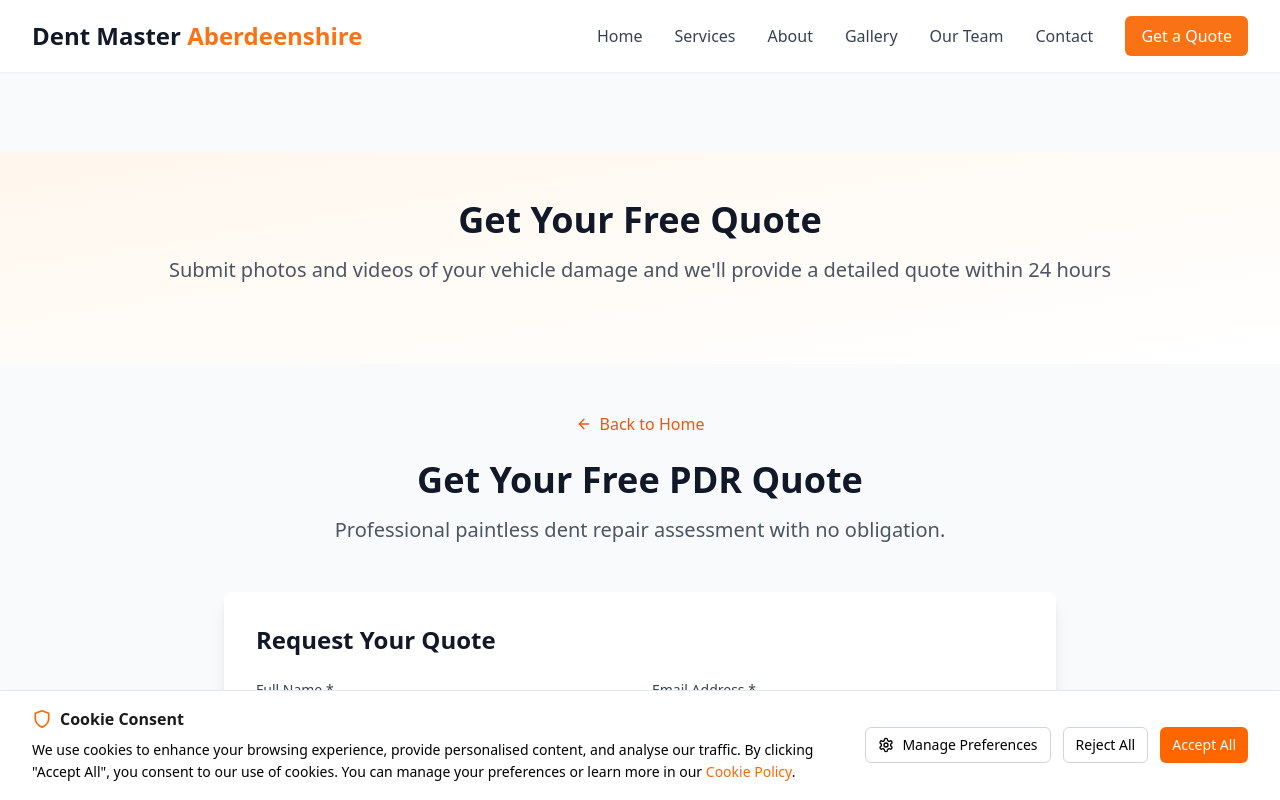
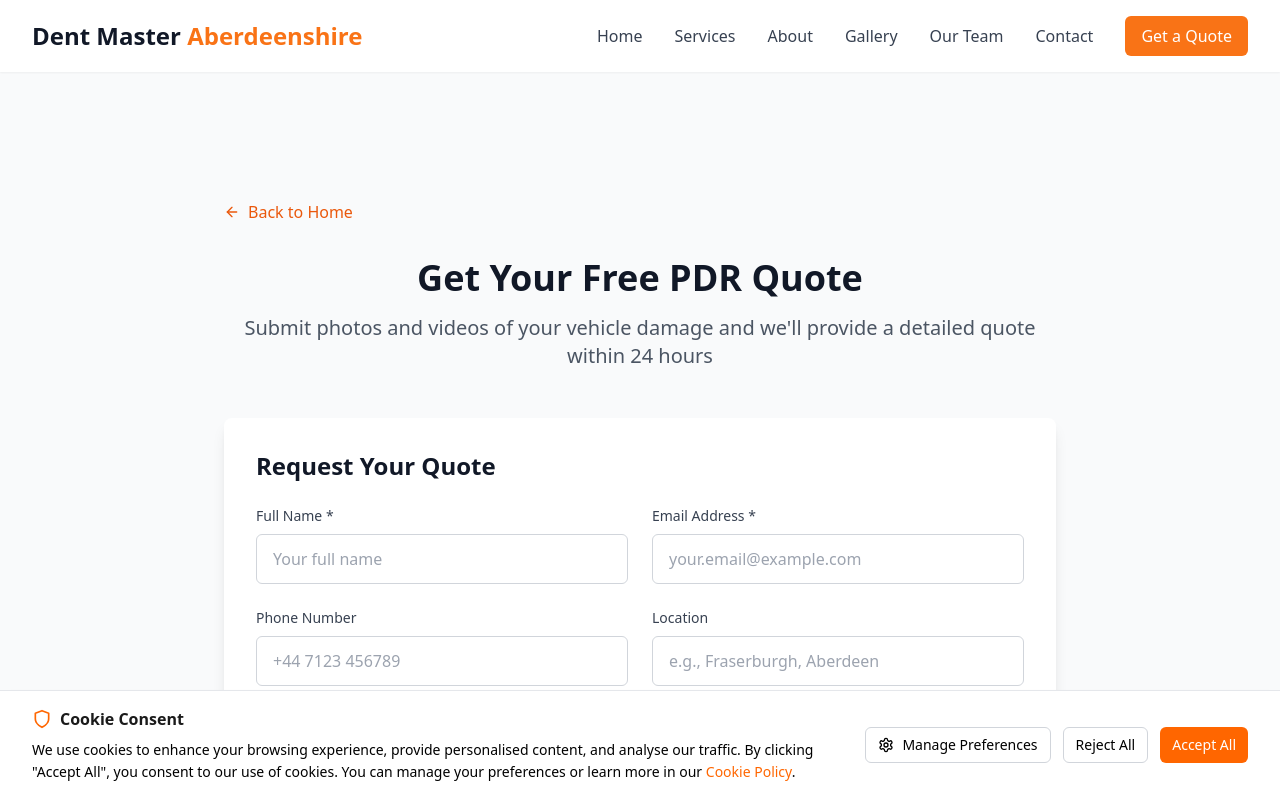
Before and after one commit to dnasilow/PDR_ML, a React (Vite) app: page /contact in a window 1280 px wide. Shown: the top 800 px of the page. Built offline with nearby package versions, Linux system fonts and the light colour scheme.

Commit message:
Improve Contact page layout: Remove duplicate header section and move Back to Home to top-left

```diff
--- a/src/components/Quote.jsx
+++ b/src/components/Quote.jsx
@@ -92,22 +92,26 @@ const Quote = () => {
   };
 
   return (
-    <div className="min-h-screen bg-gray-50 py-12">
+    <div className="min-h-screen bg-gray-50 py-12 relative">
       <div className="max-w-4xl mx-auto px-4 sm:px-6 lg:px-8">
-        {/* Header */}
-        <div className="text-center mb-12">
+        {/* Back to Home - Top Left */}
+        <div className="mb-8">
           <Link
             to="/"
-            className="inline-flex items-center text-orange-600 hover:text-orange-700 mb-6"
+            className="inline-flex items-center text-orange-600 hover:text-orange-700 transition-colors"
           >
             <ArrowLeft className="w-4 h-4 mr-2" />
             Back to Home
           </Link>
+        </div>
+
+        {/* Header */}
+        <div className="text-center mb-12">
           <h1 className="text-4xl font-bold text-gray-900 mb-4">
             Get Your Free PDR Quote
           </h1>
           <p className="text-xl text-gray-600">
-            Professional paintless dent repair assessment with no obligation.
+            Submit photos and videos of your vehicle damage and we'll provide a detailed quote within 24 hours
           </p>
         </div>
 
--- a/src/pages/ContactPage.jsx
+++ b/src/pages/ContactPage.jsx
@@ -12,18 +12,6 @@ const ContactPage = () => {
         url="https://dentmaster-aberdeenshire.com/contact"
       />
       <div className="pt-20">
-        {/* Quote Request Section - Prominent at top */}
-        <section className="bg-gradient-to-br from-orange-50 to-white py-12">
-          <div className="max-w-7xl mx-auto px-4 sm:px-6 lg:px-8">
-            <div className="text-center mb-8">
-              <h1 className="text-4xl font-bold text-gray-900 mb-4">Get Your Free Quote</h1>
-              <p className="text-xl text-gray-600">
-                Submit photos and videos of your vehicle damage and we'll provide a detailed quote within 24 hours
-              </p>
-            </div>
-          </div>
-        </section>
-
         <Quote />
 
         {/* Contact Information Section */}
```
